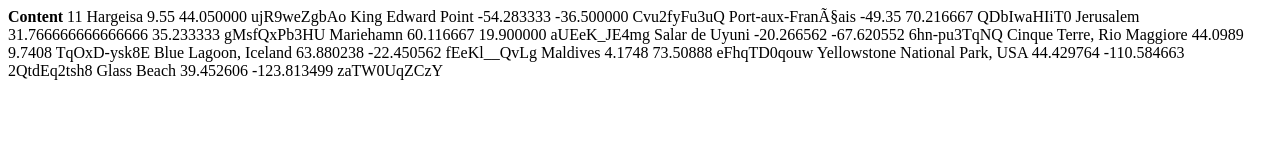
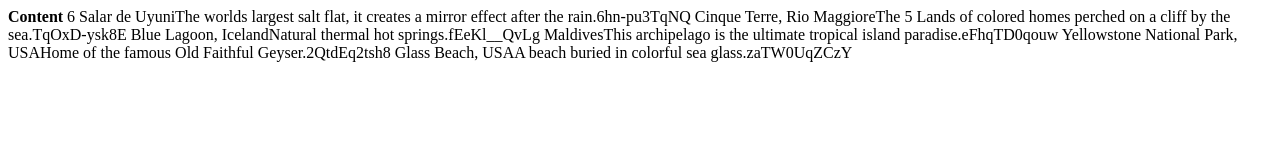
Before and after one commit to discovworldbcken/discovworldbcken, a plain HTML site: page index.html in a window 1280 px wide. Drawn offline with Linux system fonts and the light colour scheme.

Commit message:
Update index.html

```diff
--- a/index.html
+++ b/index.html
@@ -2,56 +2,18 @@
 <html>
   <body>
     <b>Content</b>
-    <countList>11</countList>
-    <i1>Hargeisa</i1>
-    <lat1>9.55</lat1>
-    <lon1>44.050000</lon1>
-    <ylin1>ujR9weZgbAo</ylin1>
-    <i2>King Edward Point</i2>
-    <lat2>-54.283333</lat2>
-    <lon2>-36.500000</lon2>
-    <ylin2>Cvu2fyFu3uQ</ylin2>
-    <i3>Port-aux-FranÃ§ais</i3>
-    <lat3>-49.35</lat3>
-    <lon3>70.216667</lon3>
-    <ylin3>QDbIwaHIiT0</ylin3>
-    <i4>Jerusalem</i4>
-    <lat4>31.766666666666666</lat4>
-    <lon4>35.233333</lon4>
-    <ylin4>gMsfQxPb3HU</ylin4>
-    <i5>Mariehamn</i5>
-    <lat5>60.116667</lat5>
-    <lon5>19.900000</lon5>
-    <ylin5>aUEeK_JE4mg</ylin5>
-    <i6>Salar de Uyuni</i6>
-    <lat6>-20.266562</lat6>
-    <lon6>-67.620552</lon6>
-    <ylin6>6hn-pu3TqNQ</ylin6>
-    <i7>Cinque Terre, Rio Maggiore</i7>
-    <lat7>44.0989</lat7>
-    <lon7>9.7408</lon7>
-    <ylin7>TqOxD-ysk8E</ylin7>
-    <i8>Blue Lagoon, Iceland</i8>
-    <lat8>63.880238</lat8>
-    <lon8>-22.450562</lon8>
-    <ylin8>fEeKl__QvLg</ylin8>
-    <i9>Maldives</i9>
-    <lat9>4.1748</lat9>
-    <lon9>73.50888</lon9>
-    <ylin9>eFhqTD0qouw</ylin9>
-    <i10>Yellowstone National Park, USA</i10>
-    <lat10>44.429764</lat10>
-    <lon10>-110.584663</lon10>
-    <ylin10>2QtdEq2tsh8</ylin10>
-    <i11>Glass Beach</i11>
-    <lat11>39.452606</lat11>
-    <lon11>-123.813499</lon11>
-    <ylin11>zaTW0UqZCzY</ylin11>
+    <countList>6</countList>
 
+    <i1>Salar de Uyuni</i1><dis1>The worlds largest salt flat, it creates a mirror effect after the rain.</dis1><ylin1>6hn-pu3TqNQ</ylin1>
+<i2>Cinque Terre, Rio Maggiore</i2><dis2>The 5 Lands of colored homes perched on a cliff by the sea.</dis2><ylin2>TqOxD-ysk8E</ylin2>
+<i3>Blue Lagoon, Iceland</i3><dis3>Natural thermal hot springs.</dis3><ylin3>fEeKl__QvLg</ylin3>
+<i4>Maldives</i4><dis4>This archipelago is the ultimate tropical island paradise.</dis4><ylin4>eFhqTD0qouw</ylin4>
+<i5>Yellowstone National Park, USA</i5><dis5>Home of the famous Old Faithful Geyser.</dis5><ylin5>2QtdEq2tsh8</ylin5>
+<i6>Glass Beach, USA</i6><dis6>A beach buried in colorful sea glass.</dis6><ylin6>zaTW0UqZCzY</ylin6>
 
     <i></i>
-    <lat></lat>
-    <lon></lon>
+    <dis></dis>
     <ylin></ylin>
+
   </body>
 </html>
```
